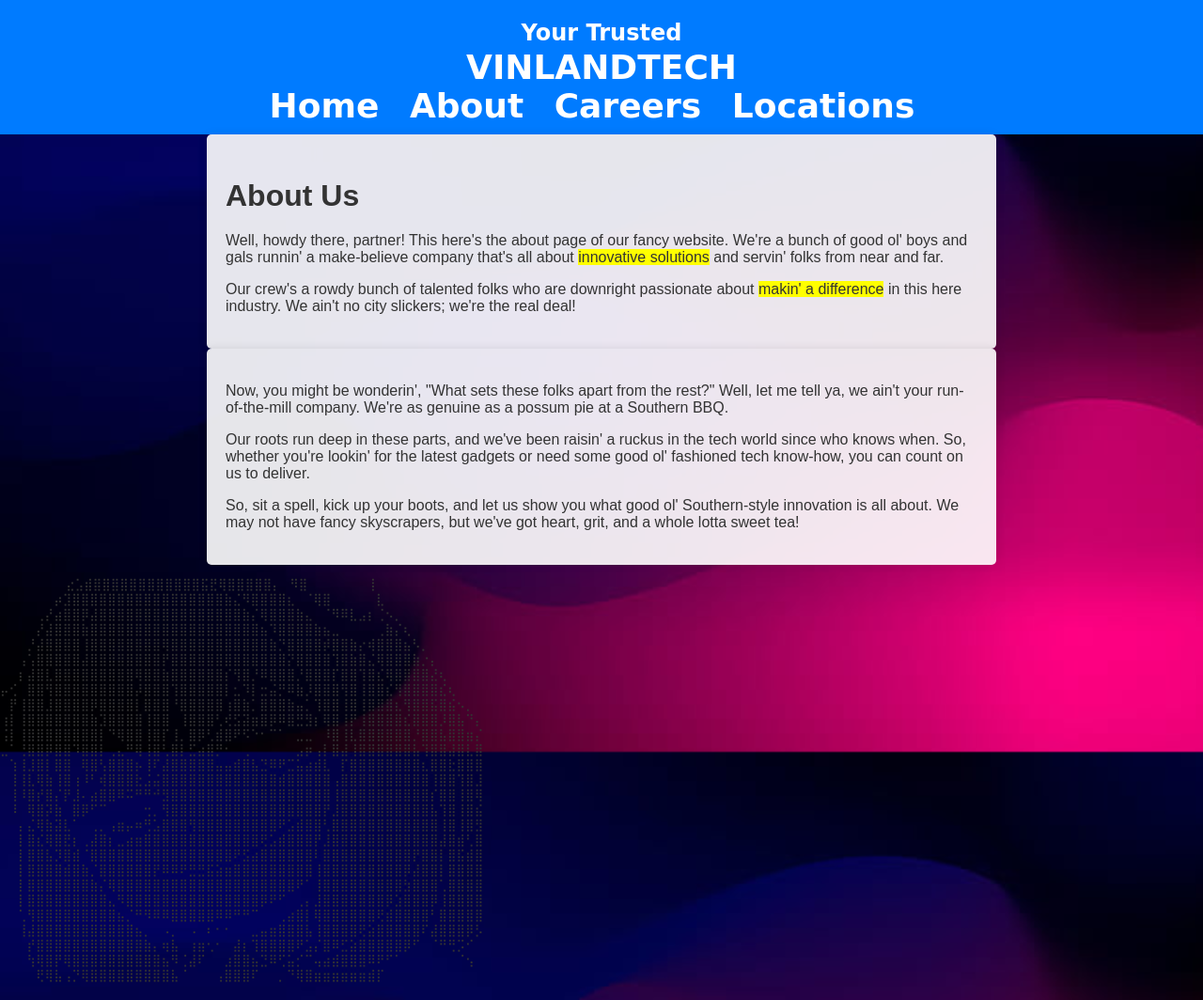
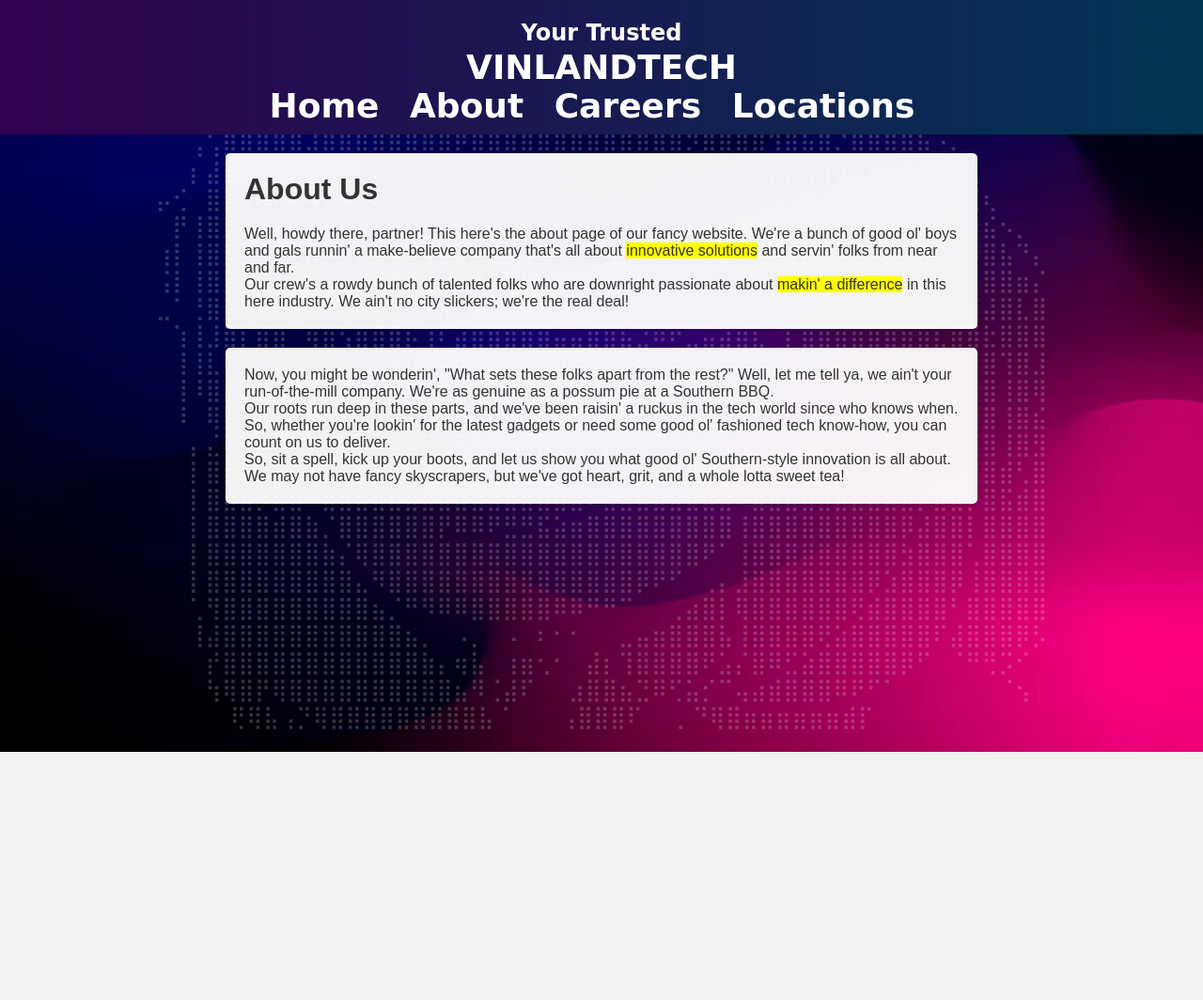
Before and after one commit to lordfather425/Multipagetest, a plain HTML site: page VINLAND/about.html in a window 1280 px wide. Shown: the top 1064 px of the page at 94% size. After the commit the page ends 800 px from the top, so only its background shows below. Drawn offline with Linux system fonts and the light colour scheme.

Commit message:
Add files via upload

```diff
--- a/VINLAND/styles.css
+++ b/VINLAND/styles.css
@@ -1,6 +1,10 @@
-body {
+* {
   margin: 0;
   padding: 0;
+  box-sizing: border-box;
+}
+
+body {
   font-family: Arial, sans-serif;
   background-color: #f2f2f2;
   color: #333;
@@ -8,12 +12,22 @@ body {
   background-size: cover;
   background-repeat: no-repeat;
   background-attachment: fixed;
+  transition: background-color 0.3s;
+  overflow-x: hidden;
 }
 
 header {
-  background: #007BFF;
+  background: linear-gradient(to right, #2f004e, #003553);
   color: #fff;
   padding: 10px;
+  clip-path: fixed(0% 0%, 100% 0%, 85% 100%, 15% 100%);
+  transition: background-color 0.3s;
+  position: relative;
+  top: 0;
+  left: 0;
+  right: 0;
+  width: 100%;
+  z-index: 1000;
 }
 
 nav ul {
@@ -29,16 +43,20 @@ nav ul li {
 nav ul li a {
   text-decoration: none;
   color: #fff;
+  transition: color 0.3s;
 }
 
 .content {
+  width: 100%;
   max-width: 800px;
-  margin: 0 auto;
+  margin: 20px auto;
   padding: 20px;
-  background-color: rgba(255, 255, 255, 0.9);
-  box-shadow: 0 0 10px rgba(0, 0, 0, 0.1);
+  background-color: rgba(255, 255, 255, 0.95);
+  box-shadow: 0 0 10px rgba(0, 0, 0, 0.2);
   border-radius: 5px;
+
 }
+
 
 h1 {
   font-size: 2rem;
@@ -55,16 +73,18 @@ h1 {
   border: 1px solid #ddd;
   padding: 20px;
   margin-bottom: 20px;
-  transition: transform 0.2s ease;
-  background-color: rgba(255, 255, 255, 0.9);
+  transition: transform 0.2s ease, box-shadow 0.2s ease;
+  background-color: rgba(255, 255, 255, 0.95);
   border-radius: 5px;
   background-image: url('phone.jpg');
   background-size: cover;
   background-repeat: no-repeat;
+  position: relative;
 }
 
 .job-item:hover {
   transform: scale(1.02);
+  box-shadow: 0 0 20px rgba(0, 0, 0, 0.3);
 }
 
 .toggle-details {
@@ -81,10 +101,14 @@ h1 {
 .job-details {
   display: none;
   padding: 20px;
-  background-color: rgba(255, 255, 255, 0.9);
+  background-color: rgba(255, 255, 255, 0.95);
   border: 1px solid #ddd;
   border-top: none;
   border-radius: 0 0 5px 5px;
+}
+
+.job-item:hover .job-details {
+  display: block;
 }
 
 .apply-button a {
@@ -101,6 +125,7 @@ h1 {
 .apply-button a:hover {
   background-color: #0056b3;
 }
+
 a {
   color: #4A90E2;
   text-decoration: none;
@@ -110,3 +135,14 @@ a {
 a:hover {
   color: #357ABD;
 }
+.ascii-container {
+  position: fixed;
+  top: 50%;
+  left: 50%;
+  transform: translate(-50%, -50%);
+  color: rgba(255, 255, 255, 0.2);
+  text-align: center;
+  font-size: 24px;
+  pointer-events: none;
+  z-index: -1;
+}
```
